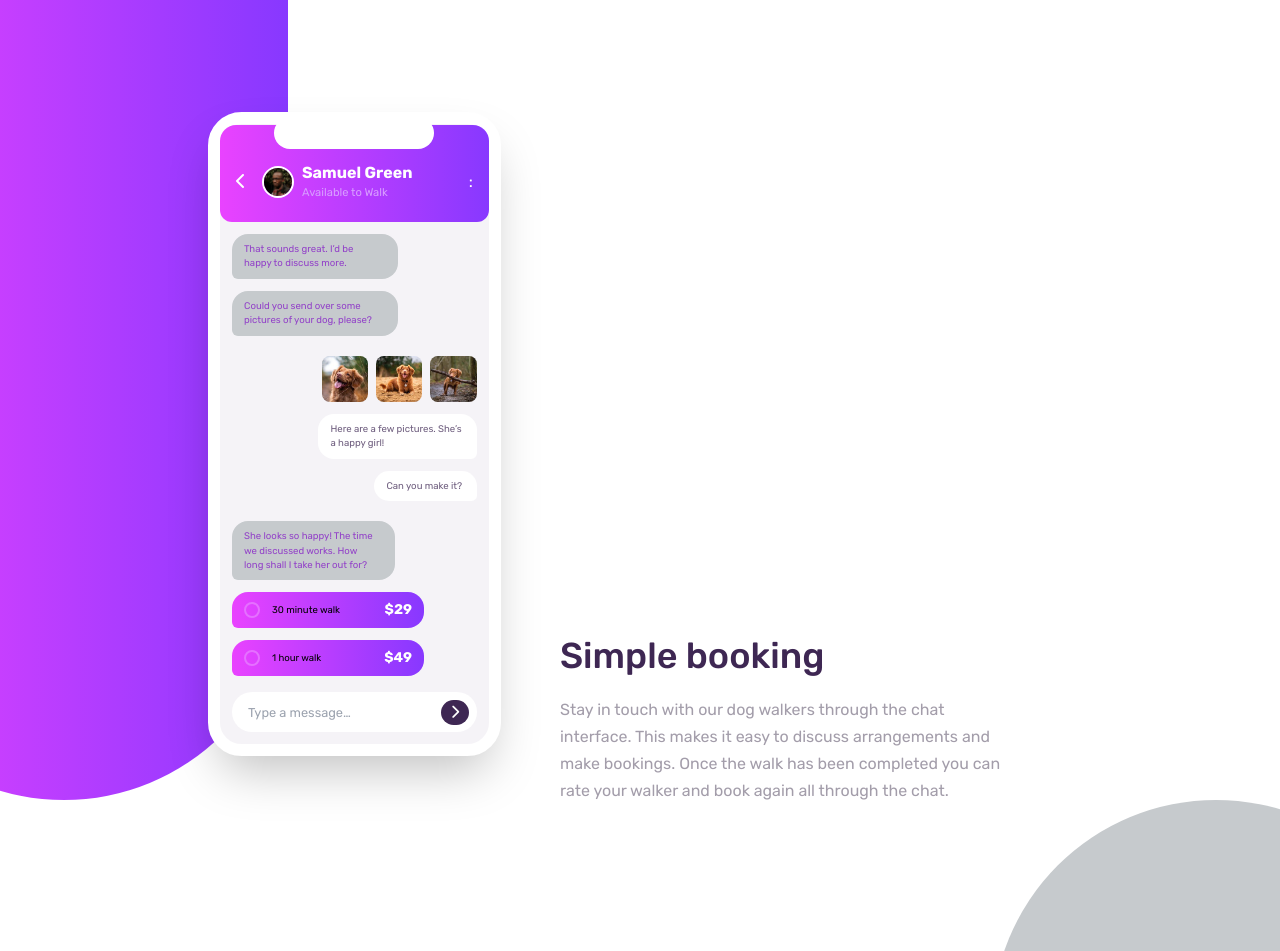
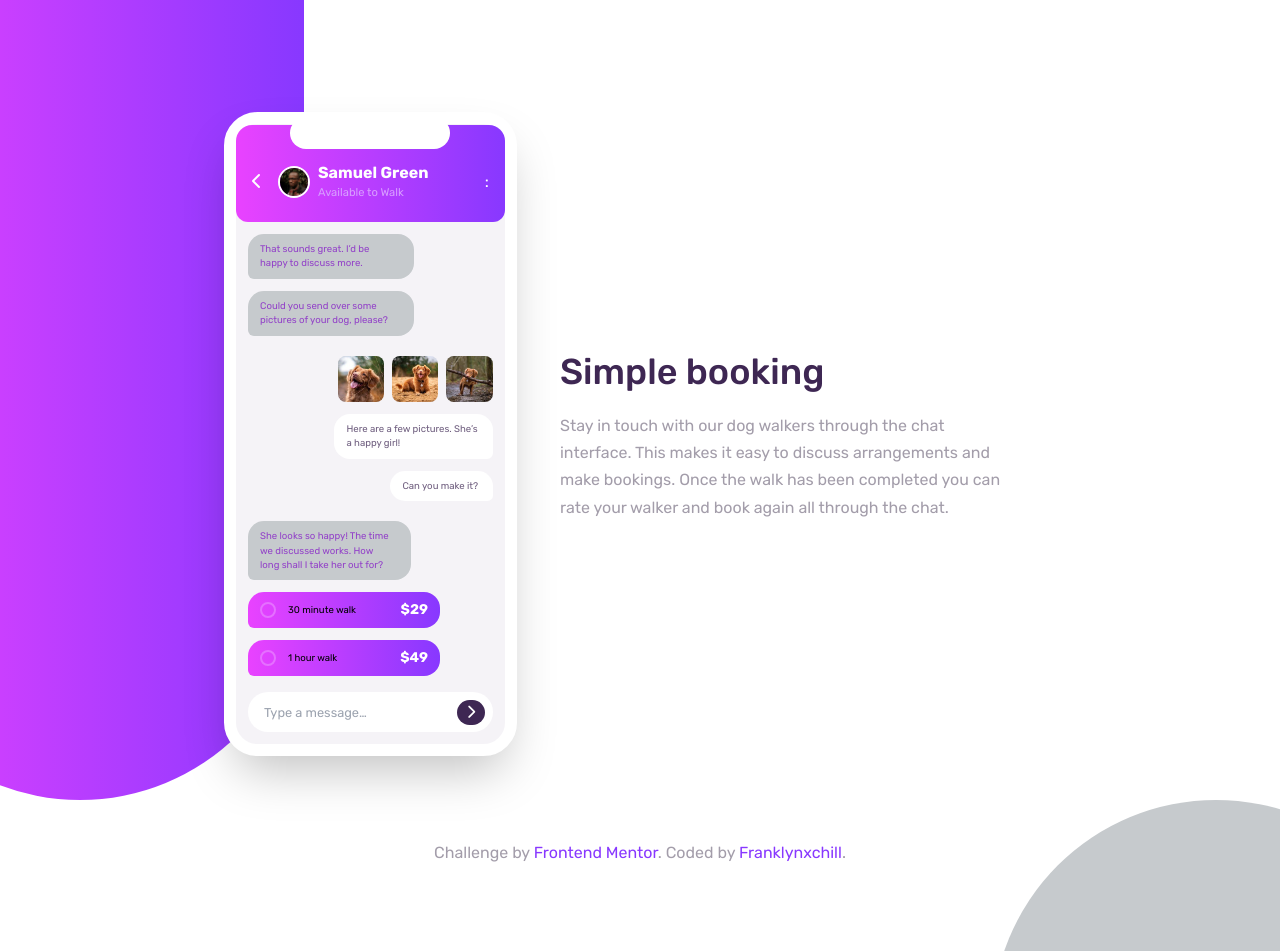
Before and after one commit to franklynxchill/chat-app-css-illustration, a website: page index.html in a window 1280 px wide. Shown: the top 951 px of the page. Drawn offline with Linux system fonts and the light colour scheme.

Commit message:
updated commit

```diff
--- a/index.html
+++ b/index.html
@@ -11,9 +11,9 @@
 
 </head>
 <body class="font-primaryFont">
-  <main class=" md:h-[190vh] relative overflow-hidden">
-    <section class="flex flex-col items-center justify-center h-[210vh] md:flex-row relative overflow-hidden md:h-[180vh]">
-      <section class="flex absolute top-0 left-[-7rem] md:left-[-10rem]">
+  <main class=" lg:h-[190vh] relative overflow-hidden">
+    <section class="flex flex-col items-center justify-center gap-y-20 md:flex-row relative">
+      <section class="flex absolute top-0 left-[-7rem] sm:left-[-6rem] md:left-[-9rem]">
         <!-- container -->
         <div class="relative flex">
           <!-- shape -->
@@ -113,7 +113,7 @@
         </div>
       </section>
       <!-- content -->
-      <section class="w-[24rem] mx-auto text-center mt-[50rem] md:w-[25.8rem] md:text-left md:mt-0 md:ml-[35rem] z-20">
+      <section class="w-[24rem] mx-auto text-center mt-[50rem] mb-2 md:w-[25.8rem] md:text-left  md:mb-0 md:mt-[22rem] md:ml-[35rem] z-20">
         <h1 class="text-mainHeading font-medium mb-5 text-[2.7rem] md:text-4xl">Simple booking</h1>
         <p class="text-paragraph text-[1.09rem] px-[1.7rem] md:px-0 md:text-[1rem] md:w-[28rem] leading-[1.7rem]">
           Stay in touch with our dog walkers through the chat interface. This makes it easy to
@@ -123,11 +123,11 @@
       </section>
     </section>
       <!-- shape -->
-      <section class="hidden md:absolute md:block md:bottom-0 md:right-[-10rem]">
+      <section class="hidden lg:absolute md:block md:bottom-0 md:right-[-10rem]">
         <div class="bg-placeholderText md:w-[28rem] rounded-t-full md:h-[45rem]"></div>
       </section>
-      <div class="text-center mb-8 text-paragraph">
-        Challenge by <a href="https://www.frontendmentor.io?ref=challenge" target="_blank" class="text-violet">Frontend Mentor</a>.
+      <div class="text-center mb-8 mt-8 md:mt-[20rem] text-paragraph">
+        Challenge by <a href="https://www.frontendmentor.io?ref=challenge" target="_blank" class="text-violet">Frontend Mentor</a>. <br class="md:hidden">
         Coded by <a href="https://www.frontendmentor.io/profile/franklynxchill" class="text-violet">Franklynxchill</a>.
       </div>
   </main>
```
Also changed, not shown: dist/style.css.
